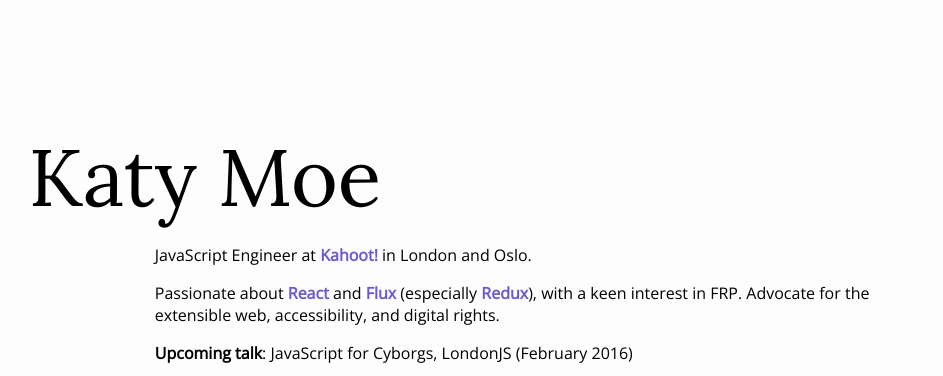
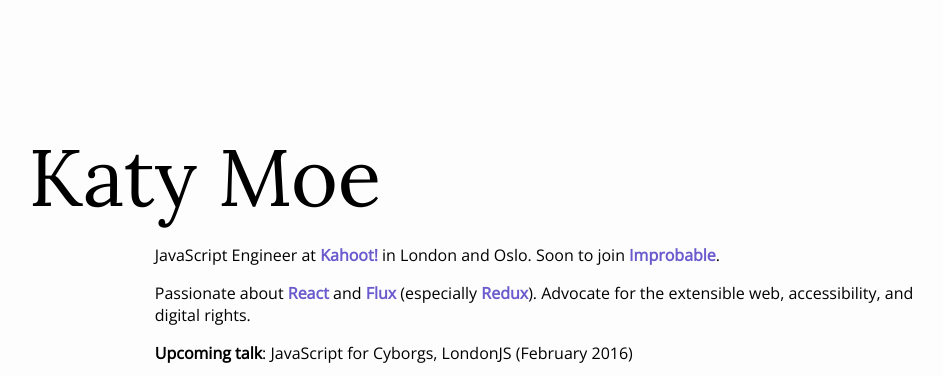
Before and after one commit to kmoe/katy.moe, a plain HTML site: page index.html in a window 1280 px wide. Shown: the top 376 px of the page, without its empty margins (106-1049 px from the left). Drawn offline with nearby package versions, Linux system fonts and the light colour scheme.

Commit message:
copy update

```diff
--- a/index.html
+++ b/index.html
@@ -23,8 +23,8 @@
 
     <div class='introduction'>
 
-      <p>JavaScript Engineer at <a href="https://getkahoot.com/">Kahoot!</a> in London and Oslo.</p>
-      <p>Passionate about <a href='https://facebook.github.io/react/'>React</a> and <a href='http://facebook.github.io/flux/'>Flux</a> (especially <a href='https://github.com/gaearon/redux'>Redux</a>), with a keen interest in FRP. Advocate for the extensible web, accessibility, and digital rights.</p>
+      <p>JavaScript Engineer at <a href="https://getkahoot.com/">Kahoot!</a> in London and Oslo. Soon to join <a href="http://improbable.io/">Improbable</a>.</p>
+      <p>Passionate about <a href='https://facebook.github.io/react/'>React</a> and <a href='http://facebook.github.io/flux/'>Flux</a> (especially <a href='https://github.com/gaearon/redux'>Redux</a>). Advocate for the extensible web, accessibility, and digital rights.</p>
       <p><b>Upcoming talk</b>: JavaScript for Cyborgs, LondonJS (February 2016)</p>
 
       <p>
```
